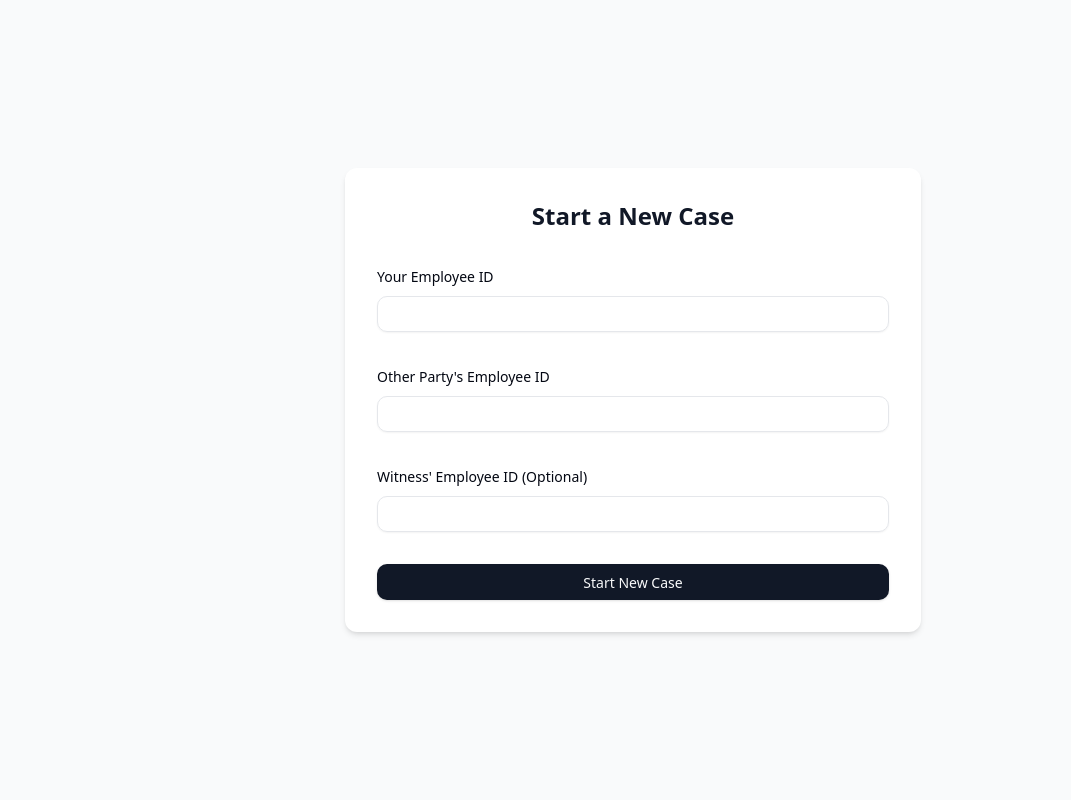
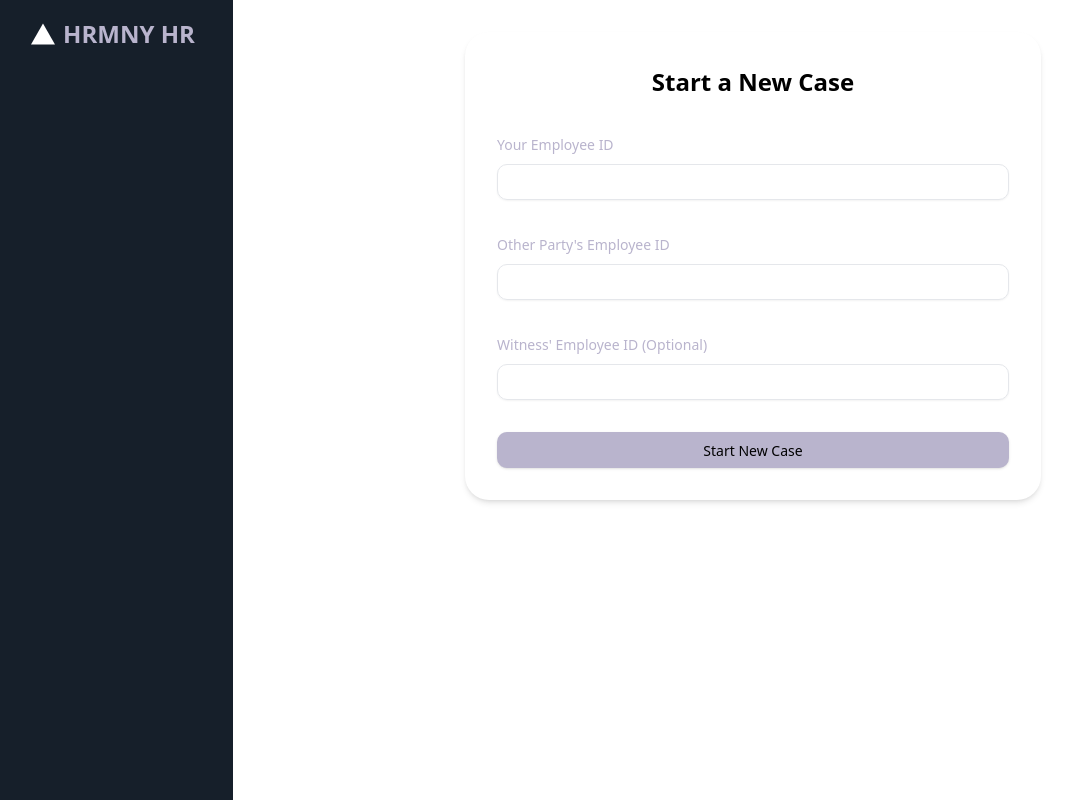
Before and after one commit to Pratyaksh27/hrmny, a Next.js app: page /start-new-case in a window 1280 px wide. Shown: the whole page, without its empty margins (7-1078 px from the left). Built offline with nearby package versions, Linux system fonts and the light colour scheme; no server answers; what next-navigation-guard would draw is missing.

Commit message:
Start New Case Page done

```diff
--- a/src/app/start-new-case/page.tsx
+++ b/src/app/start-new-case/page.tsx
@@ -1,13 +1,13 @@
 'use client';
 
-import ApplicationForm from '../components/ApplicationForm';
+import AppShell from "@/components/layout/AppShell";
+import ApplicationForm from "@/components/screens/ApplicationForm";
 
 export default function StartNewCasePage() {
   return (
-    <div className="min-h-screen flex items-center justify-center bg-gray-50 px-4">
-      <div className="w-full max-w-xl bg-white shadow-md rounded-xl p-6 space-y-4">
-        <ApplicationForm />
-      </div>
-    </div>
+    <AppShell
+      sidebarContent={null}
+      mainContent={<ApplicationForm />}
+    />
   );
 }
--- a/src/app/components/ApplicationForm.tsx
+++ b/src/components/screens/ApplicationForm.tsx
@@ -1,19 +1,19 @@
+// src/components/screens/ApplicationForm.tsx
+
 'use client';
 
-import React from 'react';
 import { useForm } from 'react-hook-form';
 import { useRouter } from 'next/navigation';
-
-import { Input } from '@/components/ui/input';
-import { Button } from '@/components/ui/button';
 import {
   Form,
   FormField,
   FormItem,
   FormLabel,
   FormControl,
-  FormMessage
+  FormMessage,
 } from '@/components/ui/form';
+import { Input } from '@/components/ui/input';
+import { Button } from '@/components/ui/button';
 
 type FormData = {
   claimantEmployeeId: string;
@@ -21,7 +21,8 @@ type FormData = {
   witnessEmployeeId?: string;
 };
 
-function ApplicationForm() {
+export default function ApplicationForm() {
+  const router = useRouter();
   const form = useForm<FormData>({
     defaultValues: {
       claimantEmployeeId: '',
@@ -29,8 +30,6 @@ function ApplicationForm() {
       witnessEmployeeId: '',
     },
   });
-
-  const router = useRouter();
 
   const onSubmit = async (data: FormData) => {
     try {
@@ -41,33 +40,37 @@ function ApplicationForm() {
           ...data,
           claimantEmployeeId: parseInt(data.claimantEmployeeId, 10),
           defendantEmployeeId: parseInt(data.defendantEmployeeId, 10),
-          witnessEmployeeId: data.witnessEmployeeId ? parseInt(data.witnessEmployeeId, 10) : undefined,
-        })
+          witnessEmployeeId: data.witnessEmployeeId
+            ? parseInt(data.witnessEmployeeId, 10)
+            : undefined,
+        }),
       });
 
-      if (!res.ok) {
-        throw new Error(`Failed to start Report: ${res.statusText}`);
-      }
+      if (!res.ok) throw new Error(`Failed: ${res.statusText}`);
 
       const { reportId, conversationId } = await res.json();
       router.push(`/report/${reportId}/conversation/${conversationId}`);
-    } catch (error) {
-      console.error('Error submitting form and starting the report:', error);
+    } catch (err) {
+      console.error('Error submitting form:', err);
     }
   };
 
   return (
     <Form {...form}>
-      <form onSubmit={form.handleSubmit(onSubmit)} className="space-y-6">
-        <h2 className="text-2xl font-semibold text-gray-900 text-center">
-          Start a New Case
-        </h2>
+      <form
+        onSubmit={form.handleSubmit(onSubmit)}
+        className="space-y-6 bg-bgCanvas text-textPrimary p-8 rounded-lg shadow-md max-w-xl mx-auto"
+      >
+        <h2 className="text-lg font-bold text-center">Start a New Case</h2>
+
         <FormField
           name="claimantEmployeeId"
           control={form.control}
           render={({ field }) => (
             <FormItem>
-              <FormLabel>Your Employee ID</FormLabel>
+              <FormLabel className="text-sm text-textMuted">
+                Your Employee ID
+              </FormLabel>
               <FormControl>
                 <Input {...field} required />
               </FormControl>
@@ -81,7 +84,9 @@ function ApplicationForm() {
           control={form.control}
           render={({ field }) => (
             <FormItem>
-              <FormLabel>Other Party's Employee ID</FormLabel>
+              <FormLabel className="text-sm text-textMuted">
+                Other Party's Employee ID
+              </FormLabel>
               <FormControl>
                 <Input {...field} required />
               </FormControl>
@@ -95,7 +100,9 @@ function ApplicationForm() {
           control={form.control}
           render={({ field }) => (
             <FormItem>
-              <FormLabel>Witness' Employee ID (Optional)</FormLabel>
+              <FormLabel className="text-sm text-textMuted">
+                Witness' Employee ID (Optional)
+              </FormLabel>
               <FormControl>
                 <Input {...field} />
               </FormControl>
@@ -104,12 +111,10 @@ function ApplicationForm() {
           )}
         />
 
-        <Button type="submit" className="w-full">
+        <Button type="submit" className="w-full bg-brand text-buttonText">
           Start New Case
         </Button>
       </form>
     </Form>
   );
 }
-
-export default ApplicationForm;
```
